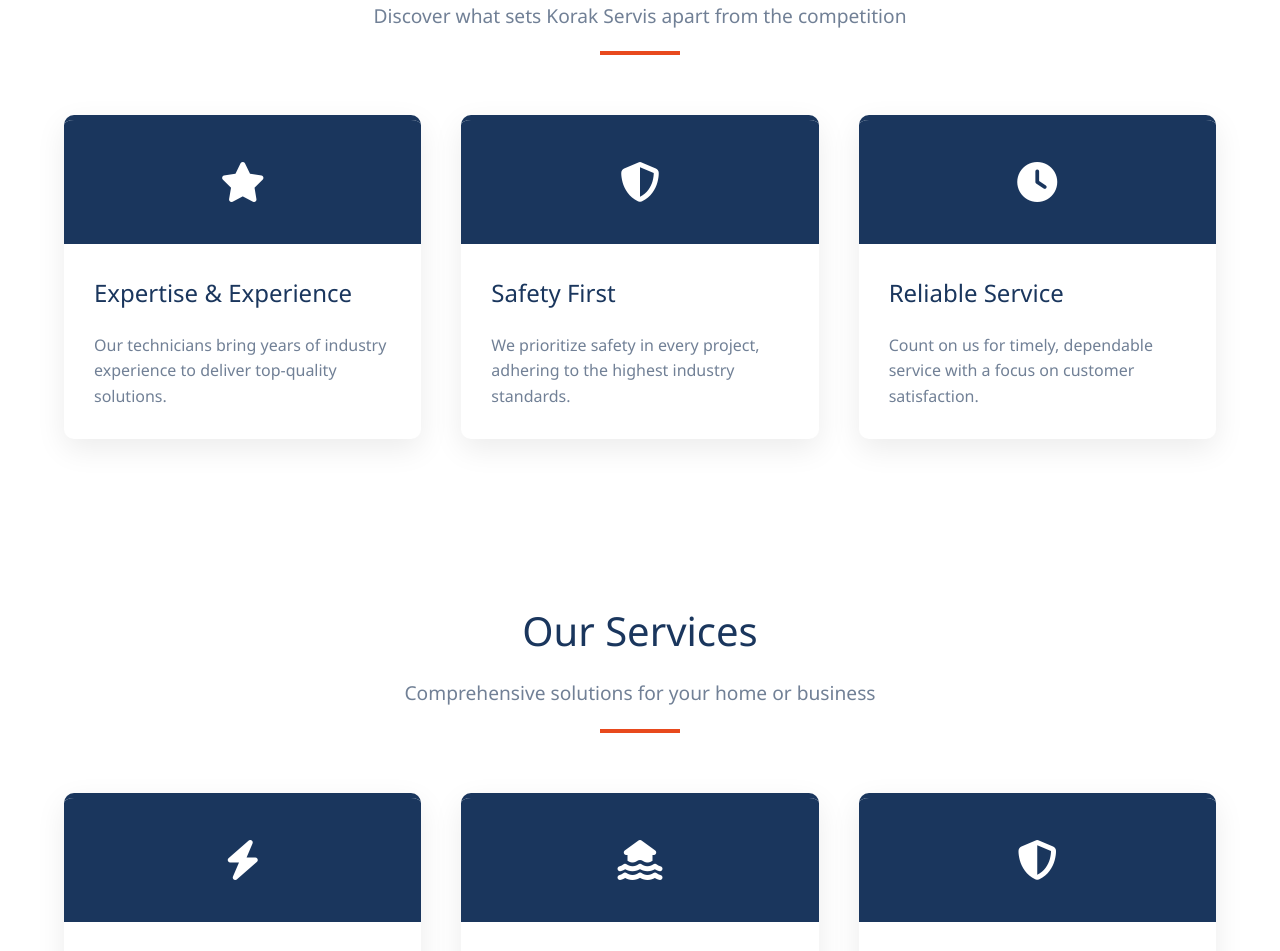
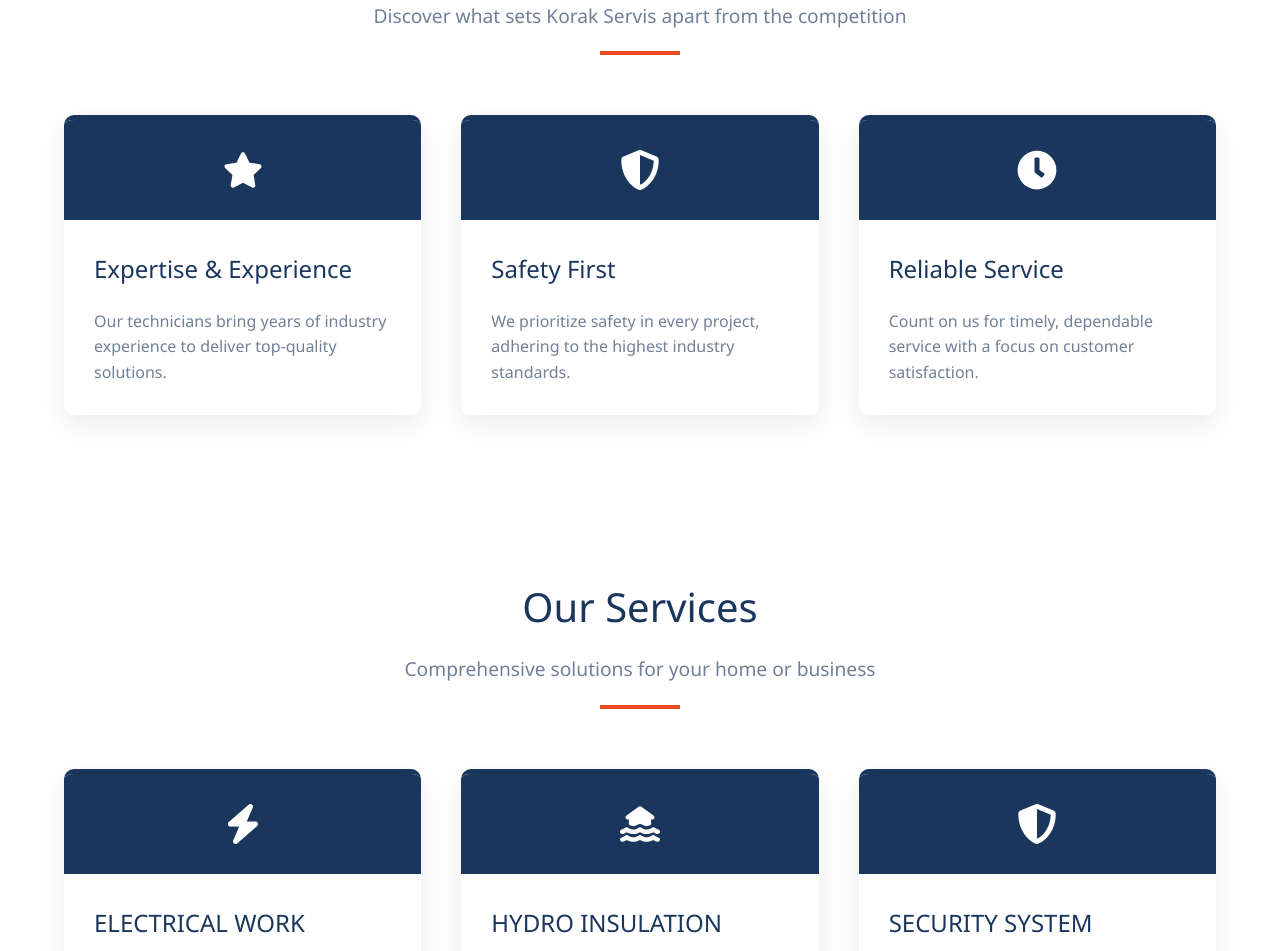
Before and after one commit to DmytroSadovskyi/korak-servis, a Next.js app: page / in a window 1280 px wide. Shown: the part 1360-2311 px from the top of the page. Built offline with nearby package versions, Linux system fonts and the light colour scheme.

Commit message:
change hero image source, add react-icons

```diff
--- a/app/globals.css
+++ b/app/globals.css
@@ -143,10 +143,11 @@ body {
 
 /* Hero Section */
 .hero {
-  background: linear-gradient(rgba(26, 54, 93, 0.8), rgba(26, 54, 93, 0.9)), url('https://images.unsplash.com/photo-1621905252507-b35492cc74b4?ixlib=rb-4.0.3&ixid=M3wxMjA3fDB8MHxwaG90by1wYWdlfHx8fGVufDB8fHx8fA%3D%3D&auto=format&fit=crop&w=2069&q=80') no-repeat center center/cover;
+  background: linear-gradient(rgba(26, 54, 93, 0.8), rgba(26, 54, 93, 0.9)), url('/hero-image.webp') no-repeat center center/cover;
   color: white;
   text-align: center;
   padding: 120px 0;
+  position: relative;
 }
 
 .hero-content {
@@ -242,6 +243,9 @@ body {
   font-size: 2.5rem;
   padding: 30px;
   text-align: center;
+  display: flex;
+  align-items: center;
+  justify-content: center;
 }
 
 .service-content {
@@ -433,6 +437,9 @@ body {
   font-size: 2.5rem;
   padding: 30px;
   text-align: center;
+  display: flex;
+  align-items: center;
+  justify-content: center;
 }
 
 .why-choose-us-content {
@@ -557,6 +564,7 @@ body {
   margin-bottom: 15px;
   display: flex;
   align-items: center;
+  gap: 10px
 }
 
 .footer-contact p a {
@@ -564,7 +572,7 @@ body {
   text-decoration: none;
 }
 
-.footer-contact i {
+.footer-contact svg > path {
   margin-right: 15px;
   color: var(--secondary);
   font-size: 1.2rem;
@@ -600,8 +608,8 @@ body {
   display: inline-flex;
   align-items: center;
   justify-content: center;
-  width: 40px;
-  height: 40px;
+  width: 30px;
+  height: 30px;
   background-color: rgba(255, 255, 255, 0.1);
   border-radius: 50%;
   color: white;
--- a/app/layout.tsx
+++ b/app/layout.tsx
@@ -3,7 +3,7 @@ import { Inter } from 'next/font/google';
 import { Header } from '../layout/Header';
 import { Footer } from '../layout/Footer';
 
-const inter = Inter({ subsets: ['latin'] });
+const inter = Inter({ subsets: ['latin'], display: 'swap' });
 
 export const metadata = {
   title: 'Korak Servis - Professional Electrical & Security Solutions',
@@ -14,7 +14,7 @@ export default function RootLayout({ children }: { children: React.ReactNode })
   return (
     <html lang="en">
       <head>
-        <link rel="stylesheet" href="https://cdnjs.cloudflare.com/ajax/libs/font-awesome/6.4.0/css/all.min.css" />
+        {/* <link rel="stylesheet" href="https://cdnjs.cloudflare.com/ajax/libs/font-awesome/6.4.0/css/all.min.css" /> */}
       </head>
       <body className={inter.className}>
         <Header/>
--- a/layout/Footer/Footer.tsx
+++ b/layout/Footer/Footer.tsx
@@ -1,4 +1,6 @@
 import Link from 'next/link';
+import { FaFacebook, FaInstagram, FaPhone, FaEnvelope } from 'react-icons/fa';
+import { FaMapMarkerAlt } from 'react-icons/fa';
 
 const links = [
   { name: 'Home', href: '#home' },
@@ -21,16 +23,16 @@ export const Footer = () => {
             <h3>KORAK SERVIS</h3>
             <p>Professional Electrical & Security Solutions for residential and commercial clients. Trusted experts with years of experience.</p>
             <div className="footer-social">
-              <a href="#" aria-label='facebook'><i className="fab fa-facebook-f" aria-label='facebook'></i></a>
-              <a href="https://www.instagram.com/korak_servis?igsh=azhweXAwY2VzbDNr&utm_source=qr" target="_blank" rel="noopener noreferrer" aria-label='instagram'><i className="fab fa-instagram" aria-label='instagram'></i></a>
+              <a href="#" aria-label='facebook'><FaFacebook aria-label='facebook' size={40}/></a>
+              <a href="https://www.instagram.com/korak_servis?igsh=azhweXAwY2VzbDNr&utm_source=qr" target="_blank" rel="noopener noreferrer" aria-label='instagram'><FaInstagram aria-label='instagram' size={40}/></a>
 
             </div>
           </div>
           <div className="footer-section footer-contact">
             <h3>Contact Us</h3>
-            <p><a href="tel:+385916154914" aria-label='phone number'><i className="fas fa-phone"></i> +385 91 615 4914</a></p>
-           <p><a href="mailto:korakservis@gmail.com" aria-label='email'><i className="fas fa-envelope"></i> korakservis@gmail.com</a></p>
-           <p><i className="fas fa-map-marker-alt" aria-label='location'></i> Ulica Ljudevita Gaja 7A, 47240, Slunj</p>
+            <p><FaPhone aria-label='phone number'/><a href="tel:+385916154914" aria-label='phone number'> +385 91 615 4914</a></p>
+           <p><FaEnvelope aria-label='email'/> <a href="mailto:korakservis@gmail.com" aria-label='email'>korakservis@gmail.com</a></p>
+           <p><FaMapMarkerAlt aria-label='location'/> Ulica Ljudevita Gaja 7A, 47240, Slunj</p>
           </div>
           <div className="footer-section footer-links">
             <h3>Quick Links</h3>
--- a/layout/Header/Header.tsx
+++ b/layout/Header/Header.tsx
@@ -1,8 +1,9 @@
 'use client';
 
 import Link from 'next/link';
+import Image from 'next/image';
 import { useState } from 'react';
-import Image from 'next/image';
+import { FaBars, FaTimes } from 'react-icons/fa';
 
 const links = [
   { name: 'Home', href: '#home' },
@@ -57,7 +58,7 @@ export const  Header = () => {
           </div>
         </div>
         <button className="mobile-menu-btn" onClick={handleToggleMenu}>
-          <i className={isMenuOpen ? 'fas fa-times' : 'fas fa-bars'} aria-label='menu button'></i>
+          {isMenuOpen ? <FaTimes aria-label='menu button'/> : <FaBars aria-label='menu button'/>}
         </button>
         <nav className={`nav ${isMenuOpen ? 'active' : ''}`}>
           <ul>
--- a/sections/Hero/Hero.tsx
+++ b/sections/Hero/Hero.tsx
@@ -6,7 +6,6 @@ export const Hero = () => {
       <div className="container hero-content">
         <h2>Professional Electrical & Security Solutions</h2>
         <p>Your trusted partner for all electrical, insulation, and security system needs</p>
-
         <div className="hero-buttons">
           <Link href="#services" className="btn">Our Services</Link>
           <Link href="#contact" className="btn btn-outline">Get a Free Quote</Link>
--- a/sections/Services/Services.tsx
+++ b/sections/Services/Services.tsx
@@ -1,4 +1,8 @@
 import Link from 'next/link';
+import { FaShieldAlt } from 'react-icons/fa';
+import { FaBolt, FaHouseFloodWater } from 'react-icons/fa6';
+
+
 
 export const Services = () => {
   return (
@@ -10,7 +14,7 @@ export const Services = () => {
         </div>
         <div className="services-grid">
           <div className="service-card">
-            <div className="service-icon"><i className="fas fa-bolt"></i></div>
+            <div className="service-icon"><FaBolt /></div>
             <div className="service-content">
               <h3>ELECTRICAL WORK</h3>
               <ul>
@@ -25,7 +29,7 @@ export const Services = () => {
           </div>
 
           <div className="service-card">
-            <div className="service-icon"><i className="fas fa-house-flood-water"></i></div>
+            <div className="service-icon"><FaHouseFloodWater /></div>
             <div className="service-content">
               <h3>HYDRO INSULATION SERVICES</h3>
               <ul>
@@ -39,7 +43,7 @@ export const Services = () => {
             </div>
           </div>
           <div className="service-card">
-            <div className="service-icon"><i className="fas fa-shield-alt"></i></div>
+            <div className="service-icon"><FaShieldAlt/></div>
             <div className="service-content">
               <h3>SECURITY SYSTEM INSTALLATION</h3>
               <ul>
--- a/sections/WhyChooseUs/WhyChooseUs.tsx
+++ b/sections/WhyChooseUs/WhyChooseUs.tsx
@@ -1,3 +1,4 @@
+import { FaStar, FaShieldAlt, FaClock} from "react-icons/fa";
 export const WhyChooseUs = () => {
   return (
     <section className="why-choose-us section" id="why-choose-us">
@@ -8,21 +9,21 @@ export const WhyChooseUs = () => {
         </div>
         <div className="why-choose-us-grid">
           <div className="why-choose-us-card">
-            <div className="why-choose-us-icon"><i className="fas fa-star"></i></div>
+            <div className="why-choose-us-icon"><FaStar/></div>
             <div className="why-choose-us-content">
               <h3>Expertise & Experience</h3>
               <p>Our technicians bring years of industry experience to deliver top-quality solutions.</p>
             </div>
           </div>
           <div className="why-choose-us-card">
-            <div className="why-choose-us-icon"><i className="fas fa-shield-alt"></i></div>
+            <div className="why-choose-us-icon"><FaShieldAlt/></div>
             <div className="why-choose-us-content">
               <h3>Safety First</h3>
               <p>We prioritize safety in every project, adhering to the highest industry standards.</p>
             </div>
           </div>
           <div className="why-choose-us-card">
-            <div className="why-choose-us-icon"><i className="fas fa-clock"></i></div>
+            <div className="why-choose-us-icon"><FaClock/></div>
             <div className="why-choose-us-content">
               <h3>Reliable Service</h3>
               <p>Count on us for timely, dependable service with a focus on customer satisfaction.</p>
```
Also changed, not shown: public/hero-image.webp (added).
